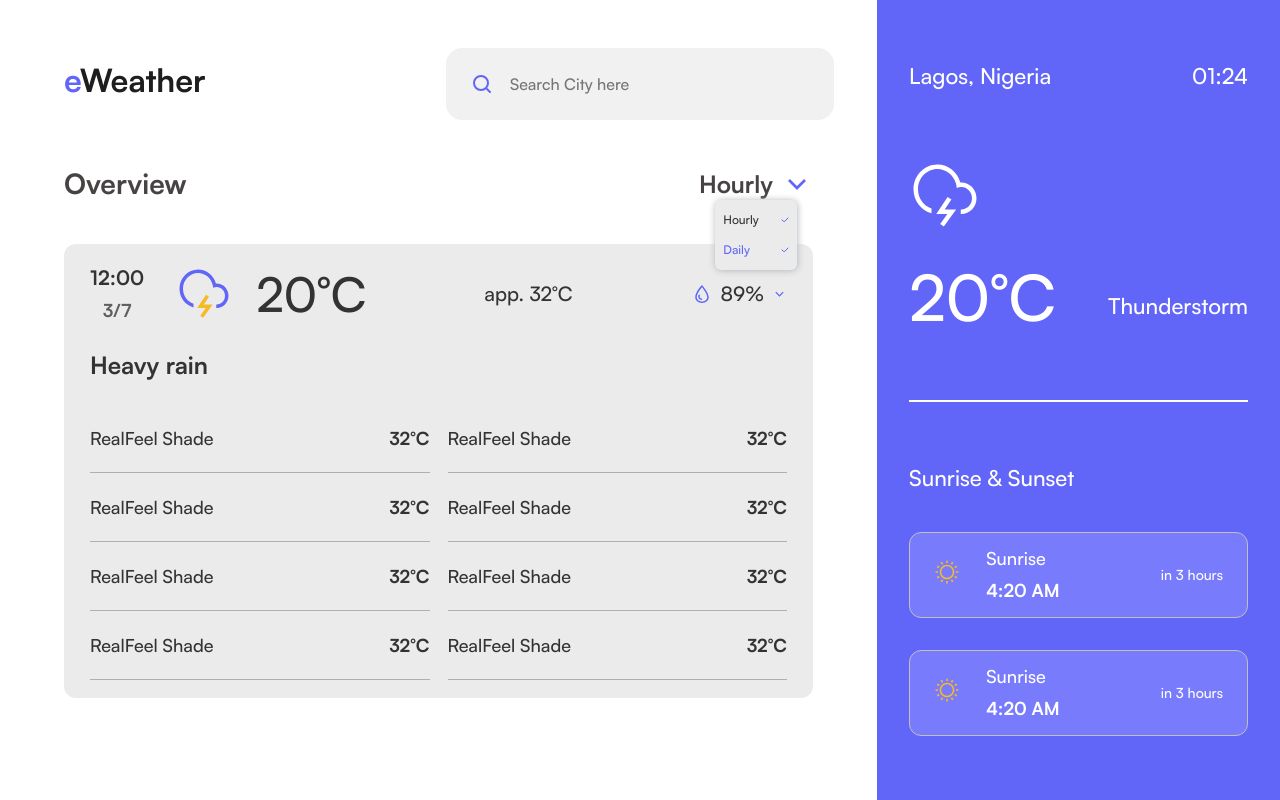
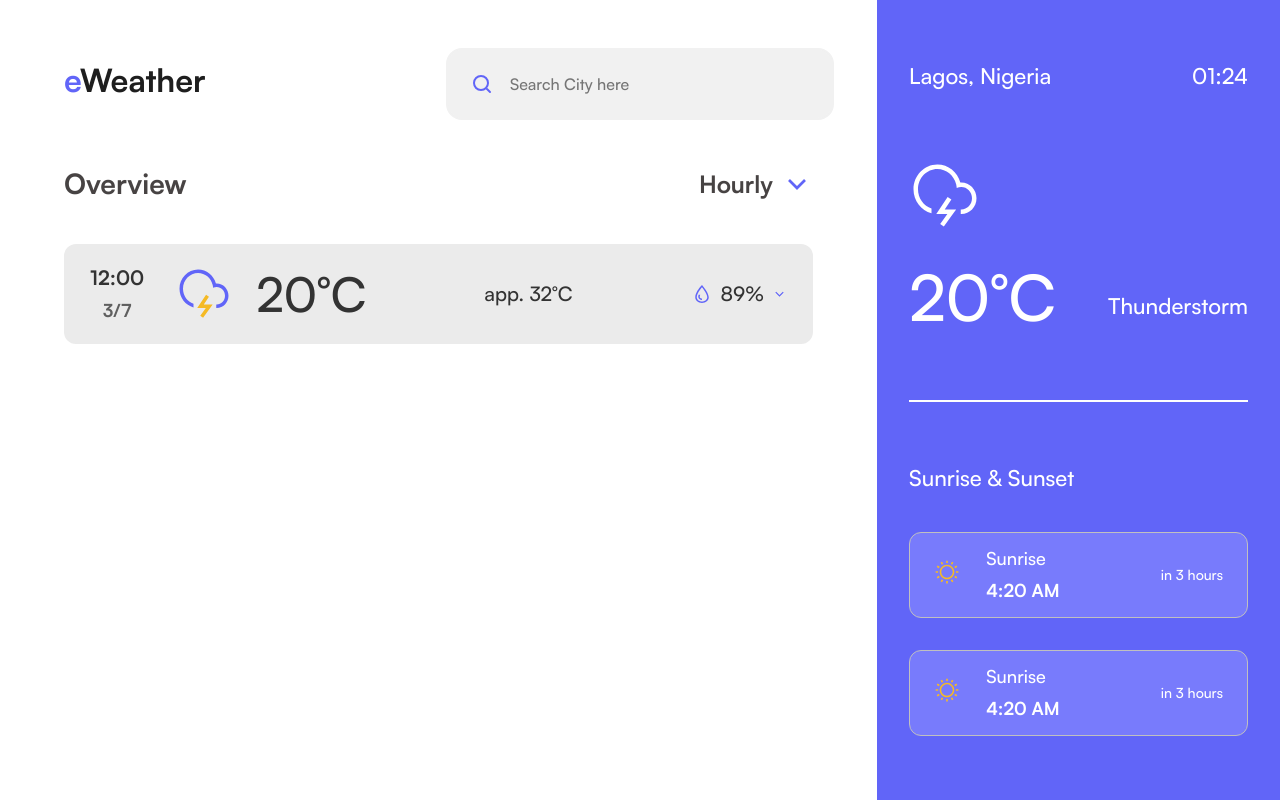
Before and after one commit to Raheemcodes/e-weather, an Angular app: page /weather in a window 1280 px wide. Built offline with nearby package versions, Linux system fonts and the light colour scheme; no server answers.

Commit message:
making weather component interactive

```diff
--- a/src/app/weather/weather.component.html
+++ b/src/app/weather/weather.component.html
@@ -19,7 +19,7 @@
     <header class="weather-forecast__header">
       <h2 class="weather-forecast__desc">Overview</h2>
 
-      <button class="weather-forecast__dropdown">
+      <button class="weather-forecast__dropdown active">
         <span class="weather-forecast__desc dropdown">Hourly</span>
 
         <div class="dropddown__icon">
@@ -60,7 +60,7 @@
     </header>
 
     <ul class="weather-forecast__list">
-      <li class="weather-forecast">
+      <li class="weather-forecast opened">
         <div class="summary">
           <div class="time-date">
             <div class="time">12:00</div>
--- a/src/app/weather/weather.component.scss
+++ b/src/app/weather/weather.component.scss
@@ -100,6 +100,12 @@ main {
   background-color: #0000;
   border: none;
 
+  &.active {
+    .dropdown-menu {
+      @include column-flex();
+    }
+  }
+
   .dropddown__icon {
     width: toRem(24);
     height: toRem(24);
@@ -117,15 +123,25 @@ main {
 }
 
 .dropdown-menu {
-  @include column-flex();
+  display: none;
   gap: toRem(6);
   list-style: none;
   position: absolute;
+  z-index: 1;
   top: 100%;
   background-color: #ebebeb;
   border-radius: toRem(6);
   box-shadow: 0.5px 0.5px 7px var(--grey-80);
   padding: toRem(8);
+  margin-top: toRem(8);
+  opacity: 0;
+  transition: opacity 0.3s ease-out;
+
+  @media screen and (min-width: $md) {
+    gap: toRem(12);
+    padding: toRem(24) toRem(18);
+    margin-top: toRem(16);
+  }
 }
 
 .dropdown-item {
@@ -136,14 +152,27 @@ main {
   line-height: toRem(24);
   color: #333333;
 
+  @media screen and (min-width: $md) {
+    font-size: toRem(18);
+    line-height: toRem(24);
+  }
+
   &.active {
     color: var(--main-blue);
+
+    .checkmark {
+      opacity: 1;
+    }
   }
 
   .checkmark {
     display: flex;
-    width: toRem(8);
-    height: toRem(6);
+    width: toRem(10);
+    opacity: 0;
+
+    @media screen and (min-width: $md) {
+      width: toRem(15);
+    }
 
     img {
       width: 100%;
@@ -165,24 +194,54 @@ main {
 
 .weather-forecast {
   @include column-between();
+  position: relative;
+  overflow: hidden;
   width: 100%;
+  height: toRem(84);
   gap: toRem(24);
   border-radius: toRem(12);
-  background-color: #ebebeb;
-  padding: toRem(24) toRem(12);
+  background-color: hsl(0, 0%, 92%);
+  padding: 0 toRem(12);
+  transition: height 0.3s ease-out;
 
   @media screen and (min-width: $md) {
-    padding: toRem(18) toRem(26);
+    height: toRem(100);
+    padding: 0 toRem(26);
   }
   @media screen and (min-width: $two-xl) {
+    height: toRem(120);
     gap: toRem(32);
-    padding: toRem(24) toRem(56);
+    padding: 0 toRem(56);
   }
+
+  // &.opened {
+  //   height: toRem(636);
+
+  //   @media screen and (min-width: $md) {
+  //     height: toRem(454);
+  //   }
+  //   @media screen and (min-width: $two-xl) {
+  //     height: toRem(466);
+  //   }
+  // }
 }
 
 .summary {
   @include between-centered();
   width: 100%;
+  position: relative;
+  z-index: 2;
+  cursor: pointer;
+  background-color: #ebebeb;
+  padding: toRem(24) 0;
+
+  @media screen and (min-width: $md) {
+    padding: toRem(18) 0;
+  }
+  @media screen and (min-width: $two-xl) {
+    gap: toRem(32);
+    padding: toRem(24) 0;
+  }
 }
 
 .time-date {
@@ -369,13 +428,24 @@ main {
 
 .details {
   @include column-centered();
+  width: 100%;
+  position: absolute;
+  z-index: 1;
+  bottom: 0;
+  left: 0;
+  right: 0;
+  // opacity: 0;
   gap: toRem(24);
+  padding: toRem(24) toRem(12);
 
   @media screen and (min-width: $md) {
     gap: toRem(40);
+    padding: toRem(18) toRem(26);
   }
   @media screen and (min-width: $two-xl) {
     gap: toRem(56);
+
+    padding: toRem(24) toRem(56);
   }
 }
 
```
